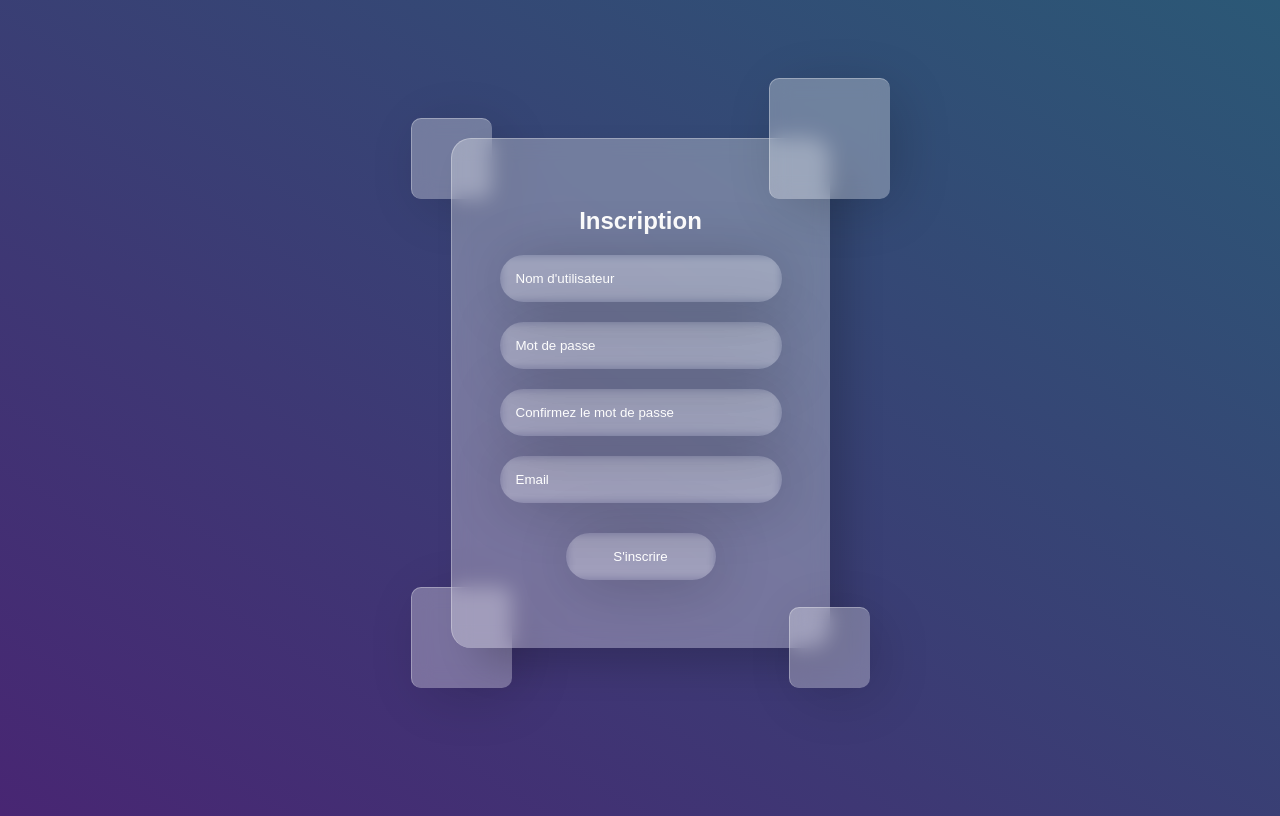
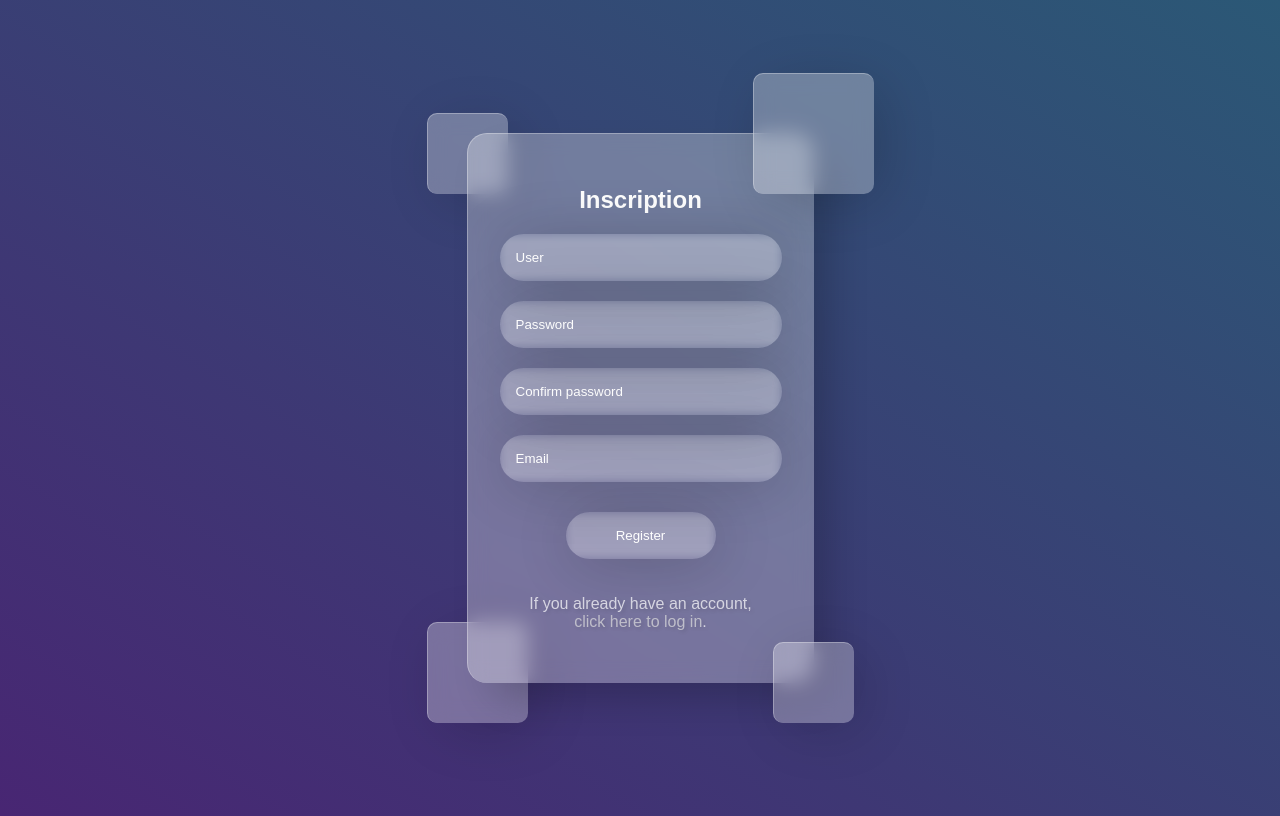
Before and after one commit to Mnov34/checkride-server, a PHP site: page /checkride/authentification/register.php in a window 1280 px wide. Run offline with PHP 8.4, Linux system fonts and the light colour scheme.

Commit message:
register finish

```diff
--- a/authentification/register.php
+++ b/authentification/register.php
@@ -13,13 +13,21 @@
             background: linear-gradient(to top right, #482673 0%, #2b5876 100%);
             color: white;
             flex-direction: column;
+            overflow: hidden;
         }
 
         .container {
             position: relative;
+            z-index: 1;
         }
 
         .container.exception {
+            position: absolute;
+            top: 0;
+            left: 50%;
+            transform: translateX(-50%);
+            z-index: 10;
+            /* Appliquer un z-index plus élevé */
             display: flex;
             flex-direction: column;
             align-items: center;
@@ -29,7 +37,7 @@
 
         form {
             background: rgba(255, 255, 255, 0.3);
-            padding: 3rem;
+            padding: 2rem;
             border-radius: 20px;
             border-left: 1px solid rgba(255, 255, 255, 0.3);
             border-top: 1px solid rgba(255, 255, 255, 0.3);
@@ -47,25 +55,20 @@
             background-color: rgba(0, 0, 0, 0.5);
             border-radius: 10px;
             padding: 10px;
-            /* reduced padding */
             margin-top: 20px;
             font-size: 0.9em;
-            /* reduced font size */
             width: 60%;
-            /* reduced width */
             color: white;
             margin: 10px auto;
-            /* reduced margin */
         }
 
         p {
             color: white;
             font-weight: 500;
             opacity: .7;
-            font-size: 1.4rem;
-            margin-bottom: 60px;
+            margin-bottom: 20px;
             text-shadow: 2px 2px 4px rgba(0, 0, 0, .2);
-            font-size: 2em;
+            font-size: 1em;
         }
 
         a {
@@ -157,6 +160,12 @@
             }
             return true;
         }
+
+        function redirectAfterDelay() {
+            setTimeout(function() {
+                window.location.href = "register.php";
+            }, 2000);
+        }
     </script>
 </head>
 
@@ -164,18 +173,19 @@
 <div class="container">
     <form action="" method="post" onsubmit="return validatePassword();">
         <h2>Inscription</h2>
-        <input type="text" name="CR_user" placeholder="Nom d'utilisateur" required />
-        <input type="password" name="CR_password" placeholder="Mot de passe" required />
-        <input type="password" name="confirm_password" placeholder="Confirmez le mot de passe" required />
+        <input type="text" name="CR_user" placeholder="User" required />
+        <input type="password" name="CR_password" placeholder="Password" required />
+        <input type="password" name="confirm_password" placeholder="Confirm password" required />
         <input type="email" name="email" placeholder="Email" required />
-        <input type="submit" name="submit" value="S'inscrire" />
+        <input type="submit" name="submit" value="Register" />
+        <p>If you already have an account,<br> <a href="login.php">click here to log in</a>.</p>
     </form>
     <div class="drop drop-1"></div>
     <div class="drop drop-2"></div>
     <div class="drop drop-3"></div>
     <div class="drop drop-4"></div>
 </div>
-<div class="container exception">
+<div class="container exception" id="messageContainer">
     <?php
     require('config.php');
     if ($_SERVER["REQUEST_METHOD"] == "POST" && isset($_POST['submit'])) {
@@ -185,7 +195,8 @@
         $email = htmlspecialchars($_POST['email']);
 
         if ($CR_password !== $confirm_password) {
-            echo "<div class='error'><h3>Les mots de passe ne correspondent pas.</h3></div>";
+            echo "<div class='error'><h3>The passwords don’t match.</h3></div>";
+            echo "<script>redirectAfterDelay();</script>";
         } else {
             try {
                 $conn->beginTransaction();
@@ -202,10 +213,12 @@
                 $id_checkride_user = $conn->lastInsertId();
 
                 $conn->commit();
-                echo "<div class='success'><h3>Vous êtes inscrit avec succès.</h3><p>Cliquez ici pour vous <a href='login.php'>connecter</a></p></div>";
+                echo "<div class='success'><h3>you have successfully registered.</h3></div>";
+                echo "<script>redirectAfterDelay();</script>";
             } catch (PDOException $e) {
                 $conn->rollBack();
-                echo "<div class='error'><h3>Erreur lors de l'inscription : " . $e->getMessage() . "</h3></div>";
+                echo "<div class='error'><h3>Error while registering: " . $e->getMessage() . "</h3></div>";
+                echo "<script>redirectAfterDelay();</script>";
             }
         }
     }
```
